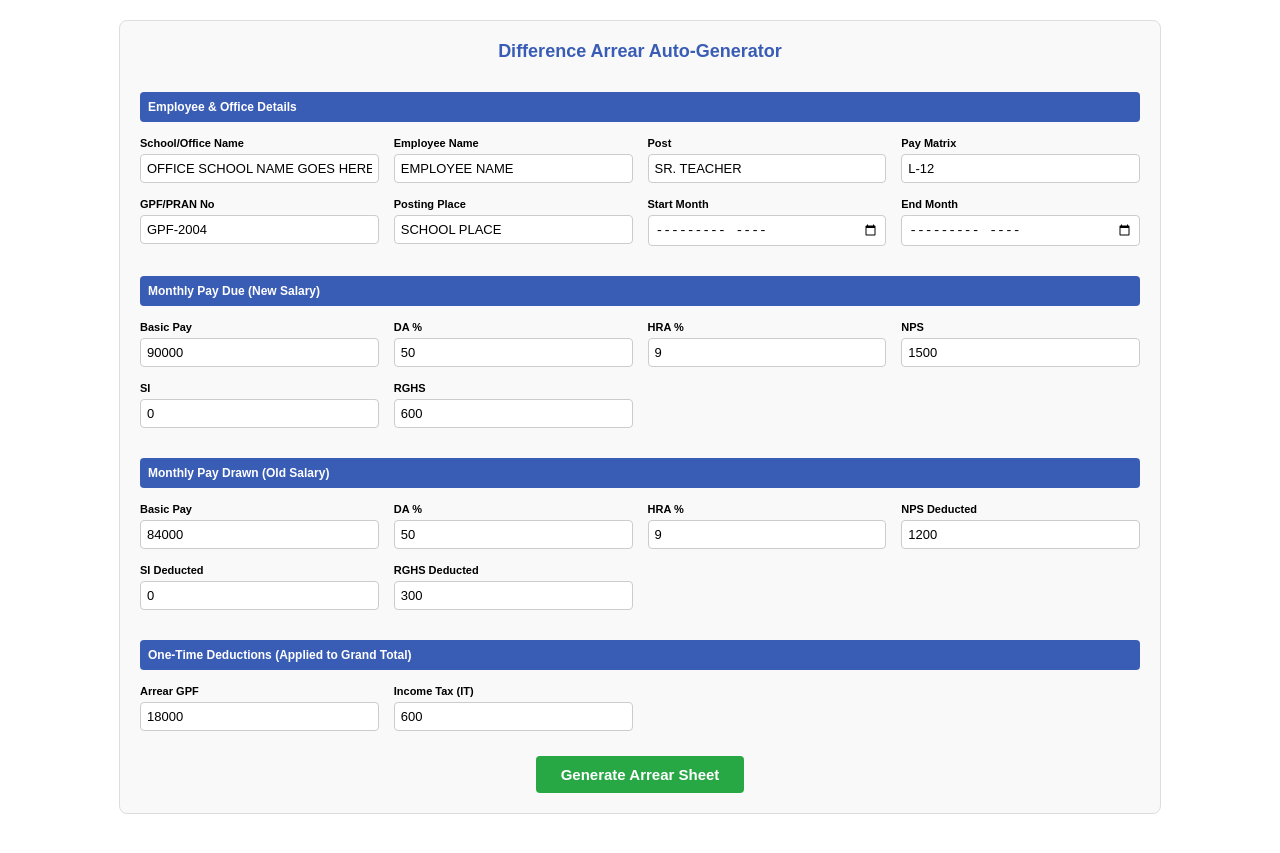
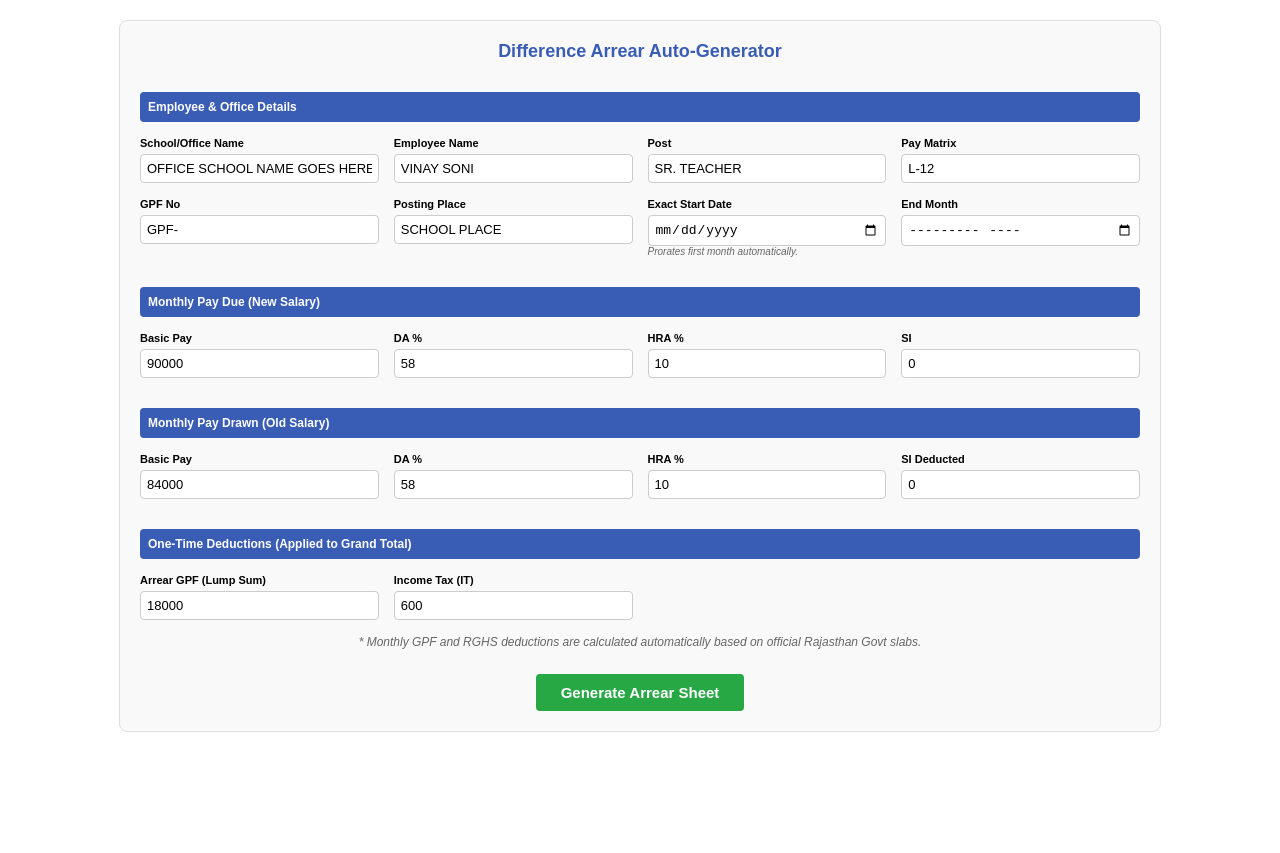
Before and after one commit to vsonitech/vinay, a Jekyll site: the page taxnew/a5.html, which Jekyll copies as it is, in a window 1280 px wide. Shown: the top 853 px of the page. Built offline with Jekyll 4.4.1, drawn with Linux system fonts in a browser that asks for light colours; some of the changed lines change nothing that is shown.

Commit message:
Update a5.html

```diff
--- a/taxnew/a5.html
+++ b/taxnew/a5.html
@@ -18,6 +18,7 @@
         .btn-container { text-align: center; margin-top: 25px; }
         button { padding: 10px 25px; background: #28a745; color: white; border: none; border-radius: 4px; cursor: pointer; font-size: 15px; font-weight: bold; }
         button:hover { background: #218838; }
+        .note { font-size: 10px; color: #666; font-style: italic; }
 
         /* --- Sheet Styles --- */
         .sheet-container { display: none; border: 1px solid #000; padding: 15px; background: #fff; max-width: 1400px; margin: 0 auto; }
@@ -61,35 +62,40 @@
             <div class="form-grid">
                 <div class="section-title">Employee & Office Details</div>
                 <div class="form-group"><label>School/Office Name</label><input type="text" id="i_school" value="OFFICE SCHOOL NAME GOES HERE"></div>
-                <div class="form-group"><label>Employee Name</label><input type="text" id="i_name" value="EMPLOYEE NAME"></div>
+                <div class="form-group"><label>Employee Name</label><input type="text" id="i_name" value="VINAY SONI"></div>
                 <div class="form-group"><label>Post</label><input type="text" id="i_post" value="SR. TEACHER"></div>
                 <div class="form-group"><label>Pay Matrix</label><input type="text" id="i_matrix" value="L-12"></div>
-                <div class="form-group"><label>GPF/PRAN No</label><input type="text" id="i_gpf" value="GPF-2004"></div>
+                <div class="form-group"><label>GPF No</label><input type="text" id="i_gpf" value="GPF-"></div>
                 <div class="form-group"><label>Posting Place</label><input type="text" id="i_place" value="SCHOOL PLACE"></div>
 
-                <div class="form-group"><label>Start Month</label><input type="month" id="i_start" required></div>
+                <div class="form-group">
+                    <label>Exact Start Date</label>
+                    <input type="date" id="i_start_date" required>
+                    <span class="note">Prorates first month automatically.</span>
+                </div>
                 <div class="form-group"><label>End Month</label><input type="month" id="i_end" required></div>
 
                 <div class="section-title">Monthly Pay Due (New Salary)</div>
                 <div class="form-group"><label>Basic Pay</label><input type="number" id="due_basic" value="90000"></div>
-                <div class="form-group"><label>DA %</label><input type="number" id="due_da_perc" value="50"></div>
-                <div class="form-group"><label>HRA %</label><input type="number" id="due_hra_perc" value="9"></div>
-                <div class="form-group"><label>NPS</label><input type="number" id="due_nps" value="1500"></div>
+                <div class="form-group"><label>DA %</label><input type="number" id="due_da_perc" value="58"></div>
+                <div class="form-group"><label>HRA %</label><input type="number" id="due_hra_perc" value="10"></div>
                 <div class="form-group"><label>SI</label><input type="number" id="due_si" value="0"></div>
-                <div class="form-group"><label>RGHS</label><input type="number" id="due_rghs" value="600"></div>
 
                 <div class="section-title">Monthly Pay Drawn (Old Salary)</div>
                 <div class="form-group"><label>Basic Pay</label><input type="number" id="drawn_basic" value="84000"></div>
-                <div class="form-group"><label>DA %</label><input type="number" id="drawn_da_perc" value="50"></div>
-                <div class="form-group"><label>HRA %</label><input type="number" id="drawn_hra_perc" value="9"></div>
-                <div class="form-group"><label>NPS Deducted</label><input type="number" id="drawn_nps" value="1200"></div>
+                <div class="form-group"><label>DA %</label><input type="number" id="drawn_da_perc" value="58"></div>
+                <div class="form-group"><label>HRA %</label><input type="number" id="drawn_hra_perc" value="10"></div>
                 <div class="form-group"><label>SI Deducted</label><input type="number" id="drawn_si" value="0"></div>
-                <div class="form-group"><label>RGHS Deducted</label><input type="number" id="drawn_rghs" value="300"></div>
 
                 <div class="section-title">One-Time Deductions (Applied to Grand Total)</div>
-                <div class="form-group"><label>Arrear GPF</label><input type="number" id="t_gpf" value="18000"></div>
+                <div class="form-group"><label>Arrear GPF (Lump Sum)</label><input type="number" id="t_gpf" value="18000"></div>
                 <div class="form-group"><label>Income Tax (IT)</label><input type="number" id="t_it" value="600"></div>
             </div>
+
+            <p class="note" style="text-align:center; font-size: 12px; margin-top: 15px;">
+                * Monthly GPF and RGHS deductions are calculated automatically based on official Rajasthan Govt slabs.
+            </p>
+
             <div class="btn-container">
                 <button type="button" onclick="generateSheet()">Generate Arrear Sheet</button>
             </div>
@@ -126,7 +132,7 @@
                     <th colspan="4">Pay Due</th>
                     <th colspan="4">Pay Drawn</th>
                     <th colspan="4">Pay Diff</th>
-                    <th colspan="3">NPS</th>
+                    <th colspan="3">GPF (M)</th>
                     <th colspan="3">SI</th>
                     <th colspan="3">Corona</th>
                     <th colspan="3">RGHS</th>
@@ -172,7 +178,6 @@
     </div>
 
     <script>
-        // Number to Words Converter
         function numberToWords(num) {
             if (num === 0) return 'Zero Only';
             let a = ['','One ','Two ','Three ','Four ', 'Five ','Six ','Seven ','Eight ','Nine ','Ten ','Eleven ','Twelve ','Thirteen ','Fourteen ','Fifteen ','Sixteen ','Seventeen ','Eighteen ','Nineteen '];
@@ -188,36 +193,55 @@
             return str.trim() + ' Only';
         }
 
-        // Generate Month Array
-        function getMonthsBetween(start, end) {
-            const startDate = new Date(start);
-            const endDate = new Date(end);
-            const months = [];
-            const monthNames = ["Jan", "Feb", "Mar", "Apr", "May", "Jun", "Jul", "Aug", "Sep", "Oct", "Nov", "Dec"];
+        // Rajasthan RGHS Slabs
+        function getRGHSSlab(basic) {
+            if (basic <= 18000) return 265;
+            if (basic <= 33500) return 440;
+            if (basic <= 54000) return 658;
+            return 875;
+        }
 
-            let current = new Date(startDate);
-            while (current <= endDate) {
-                let mName = monthNames[current.getMonth()];
-                let yName = current.getFullYear().toString().substr(-2);
-                months.push(`${mName}-${yName}`);
-                current.setMonth(current.getMonth() + 1);
-            }
-            return months;
+        // Rajasthan GPF Slabs
+        function getGPFSlab(basic) {
+            if (basic <= 23100) return 1450;
+            if (basic <= 28500) return 1625;
+            if (basic <= 38500) return 2100;
+            if (basic <= 51500) return 2850;
+            if (basic <= 62000) return 3550;
+            if (basic <= 72000) return 4200;
+            if (basic <= 80000) return 4800;
+            if (basic <= 116000) return 6150;
+            return 7150;
         }
 
         function generateSheet() {
-            // Validate dates
-            const startInput = document.getElementById('i_start').value;
-            const endInput = document.getElementById('i_end').value;
-            if (!startInput || !endInput) {
-                alert("Please select both Start Month and End Month.");
+            const startDateInput = document.getElementById('i_start_date').value;
+            const endMonthInput = document.getElementById('i_end').value;
+            if (!startDateInput || !endMonthInput) {
+                alert("Please select both Start Date and End Month.");
                 return;
             }
 
-            const months = getMonthsBetween(startInput, endInput);
-            if(months.length === 0) {
+            const startD = new Date(startDateInput);
+            const endD = new Date(endMonthInput + "-01");
+            if(startD > endD) {
                 alert("End date must be after start date.");
                 return;
+            }
+
+            const monthNames = ["Jan", "Feb", "Mar", "Apr", "May", "Jun", "Jul", "Aug", "Sep", "Oct", "Nov", "Dec"];
+
+            // Build the month array correctly
+            let months = [];
+            let current = new Date(startD.getFullYear(), startD.getMonth(), 1);
+            while(current <= endD) {
+                months.push({
+                    name: monthNames[current.getMonth()] + "-" + current.getFullYear().toString().substr(-2),
+                    year: current.getFullYear(),
+                    month: current.getMonth(),
+                    isFirst: months.length === 0
+                });
+                current.setMonth(current.getMonth() + 1);
             }
 
             // Fill Header details
@@ -228,119 +252,124 @@
             document.getElementById('o_matrix').innerText = document.getElementById('i_matrix').value.toUpperCase();
             document.getElementById('o_gpf').innerText = document.getElementById('i_gpf').value.toUpperCase();
             document.getElementById('o_place').innerText = document.getElementById('i_place').value.toUpperCase();
-            document.getElementById('o_period').innerText = `${months[0]} to ${months[months.length-1]}`;
 
-            // Helper to get numbers
+            const startStr = `${startD.getDate()} ${months[0].name}`;
+            document.getElementById('o_period').innerText = `${startStr} to ${months[months.length-1].name}`;
+
             const getVal = (id) => parseFloat(document.getElementById(id).value) || 0;
 
-            // Monthly Due logic
-            const due_p = getVal('due_basic');
-            const due_da = Math.round(due_p * (getVal('due_da_perc') / 100));
-            const due_h = Math.round(due_p * (getVal('due_hra_perc') / 100));
-            const due_t = due_p + due_da + due_h;
+            const base_due_basic = getVal('due_basic');
+            const due_da_perc = getVal('due_da_perc');
+            const due_hra_perc = getVal('due_hra_perc');
+            const due_si = getVal('due_si');
+            const due_gpf_slab = getGPFSlab(base_due_basic);
+            const due_rghs_slab = getRGHSSlab(base_due_basic);
 
-            const due_nps = getVal('due_nps');
-            const due_si = getVal('due_si');
-            const due_rghs = getVal('due_rghs');
+            const base_dr_basic = getVal('drawn_basic');
+            const dr_da_perc = getVal('drawn_da_perc');
+            const dr_hra_perc = getVal('drawn_hra_perc');
+            const dr_si = getVal('drawn_si');
+            const dr_gpf_slab = getGPFSlab(base_dr_basic);
+            const dr_rghs_slab = getRGHSSlab(base_dr_basic);
 
-            // Monthly Drawn logic
-            const dr_p = getVal('drawn_basic');
-            const dr_da = Math.round(dr_p * (getVal('drawn_da_perc') / 100));
-            const dr_h = Math.round(dr_p * (getVal('drawn_hra_perc') / 100));
-            const dr_t = dr_p + dr_da + dr_h;
-
-            const dr_nps = getVal('drawn_nps');
-            const dr_si = getVal('drawn_si');
-            const dr_rghs = getVal('drawn_rghs');
-
-            // Monthly Differences
-            const df_p = due_p - dr_p;
-            const df_da = due_da - dr_da;
-            const df_h = due_h - dr_h;
-            const df_t = due_t - dr_t;
-
-            const df_nps = due_nps - dr_nps;
-            const df_si = due_si - dr_si;
-            const df_rghs = due_rghs - dr_rghs;
-            const df_cor = 0; // Corona usually 0
-
-            // Initialize Grand Totals Object
             let GT = {
                 due_p:0, due_da:0, due_h:0, due_t:0,
                 dr_p:0, dr_da:0, dr_h:0, dr_t:0,
                 df_p:0, df_da:0, df_h:0, df_t:0,
-                nps_d:0, nps_ded:0, nps_df:0,
+                gpf_d:0, gpf_ded:0, gpf_df:0,
                 si_d:0, si_ded:0, si_df:0,
                 rghs_d:0, rghs_ded:0, rghs_df:0
             };
 
             const tbody = document.getElementById('tableBody');
-            tbody.innerHTML = ''; // Clear old rows
+            tbody.innerHTML = '';
 
-            // Generate Monthly Rows
-            months.forEach((month, index) => {
-                // Accumulate totals
-                GT.due_p += due_p; GT.due_da += due_da; GT.due_h += due_h; GT.due_t += due_t;
-                GT.dr_p += dr_p; GT.dr_da += dr_da; GT.dr_h += dr_h; GT.dr_t += dr_t;
-                GT.df_p += df_p; GT.df_da += df_da; GT.df_h += df_h; GT.df_t += df_t;
+            months.forEach((m, index) => {
+                let fraction = 1;
+                let dayLabel = "";
 
-                GT.nps_d += due_nps; GT.nps_ded += dr_nps; GT.nps_df += df_nps;
+                // Prorate the first month if start date is > 1st
+                if (m.isFirst && startD.getDate() > 1) {
+                    let daysInMonth = new Date(m.year, m.month + 1, 0).getDate();
+                    let daysWorked = daysInMonth - startD.getDate() + 1;
+                    fraction = daysWorked / daysInMonth;
+                    dayLabel = `<br><span style="font-size:9px; color:#666;">(${daysWorked}d)</span>`;
+                }
+
+                // Month Due
+                let m_due_p = Math.round(base_due_basic * fraction);
+                let m_due_da = Math.round(m_due_p * (due_da_perc / 100));
+                let m_due_h = Math.round(m_due_p * (due_hra_perc / 100));
+                let m_due_t = m_due_p + m_due_da + m_due_h;
+
+                // Month Drawn
+                let m_dr_p = Math.round(base_dr_basic * fraction);
+                let m_dr_da = Math.round(m_dr_p * (dr_da_perc / 100));
+                let m_dr_h = Math.round(m_dr_p * (dr_hra_perc / 100));
+                let m_dr_t = m_dr_p + m_dr_da + m_dr_h;
+
+                // Diffs
+                let m_df_p = m_due_p - m_dr_p;
+                let m_df_da = m_due_da - m_dr_da;
+                let m_df_h = m_due_h - m_dr_h;
+                let m_df_t = m_due_t - m_dr_t;
+
+                // Deductions (Full slabs apply regardless of days worked)
+                let df_gpf = due_gpf_slab - dr_gpf_slab;
+                let df_si = due_si - dr_si;
+                let df_rghs = due_rghs_slab - dr_rghs_slab;
+
+                // Accumulate GT
+                GT.due_p += m_due_p; GT.due_da += m_due_da; GT.due_h += m_due_h; GT.due_t += m_due_t;
+                GT.dr_p += m_dr_p; GT.dr_da += m_dr_da; GT.dr_h += m_dr_h; GT.dr_t += m_dr_t;
+                GT.df_p += m_df_p; GT.df_da += m_df_da; GT.df_h += m_df_h; GT.df_t += m_df_t;
+
+                GT.gpf_d += due_gpf_slab; GT.gpf_ded += dr_gpf_slab; GT.gpf_df += df_gpf;
                 GT.si_d += due_si; GT.si_ded += dr_si; GT.si_df += df_si;
-                GT.rghs_d += due_rghs; GT.rghs_ded += dr_rghs; GT.rghs_df += df_rghs;
+                GT.rghs_d += due_rghs_slab; GT.rghs_ded += dr_rghs_slab; GT.rghs_df += df_rghs;
 
                 let row = `<tr>
                     <td>${index + 1}</td>
-                    <td>${month}</td>
-                    <td>${due_p}</td><td>${due_da}</td><td>${due_h}</td><td class="blue-text">${due_t}</td>
-                    <td>${dr_p}</td><td>${dr_da}</td><td>${dr_h}</td><td class="blue-text">${dr_t}</td>
-                    <td>${df_p}</td><td>${df_da}</td><td>${df_h}</td><td class="blue-text">${df_t}</td>
+                    <td>${m.name}${dayLabel}</td>
+                    <td>${m_due_p}</td><td>${m_due_da}</td><td>${m_due_h}</td><td class="blue-text">${m_due_t}</td>
+                    <td>${m_dr_p}</td><td>${m_dr_da}</td><td>${m_dr_h}</td><td class="blue-text">${m_dr_t}</td>
+                    <td>${m_df_p}</td><td>${m_df_da}</td><td>${m_df_h}</td><td class="blue-text">${m_df_t}</td>
 
-                    <td>${due_nps}</td><td>${dr_nps}</td><td class="blue-text">${df_nps}</td>
+                    <td>${due_gpf_slab}</td><td>${dr_gpf_slab}</td><td class="blue-text">${df_gpf}</td>
                     <td>${due_si}</td><td>${dr_si}</td><td class="blue-text">${df_si}</td>
                     <td>0</td><td>0</td><td class="blue-text">0</td>
-                    <td>${due_rghs}</td><td>${dr_rghs}</td><td class="blue-text">${df_rghs}</td>
+                    <td>${due_rghs_slab}</td><td>${dr_rghs_slab}</td><td class="blue-text">${df_rghs}</td>
 
                     <td></td><td></td><td></td><td></td><td></td><td></td>
                 </tr>`;
                 tbody.innerHTML += row;
             });
 
-            // Calculate Final Deductions on Grand Total
+
+        // Final Deds
             const arr_gpf = getVal('t_gpf');
             const arr_it = getVal('t_it');
-            const total_deductions = GT.nps_df + GT.si_df + 0 + GT.rghs_df + arr_gpf + arr_it; // 0 is Corona
+            const total_deductions = GT.gpf_df + GT.si_df + 0 + GT.rghs_df + arr_gpf + arr_it;
             const net_pay = GT.df_t - total_deductions;
 
-            // Generate Grand Total Row
             const gtRow = document.getElementById('grandTotalRow');
             gtRow.innerHTML = `
                 <td colspan="2" style="text-align: right; padding-right: 10px;">GRAND TOTAL</td>
+                <td class="blue-text">${GT.due_p}</td><td class="blue-text">${GT.due_da}</td><td class="blue-text">${GT.due_h}</td><td class="blue-text">${GT.due_t}</td>
+                <td class="blue-text">${GT.dr_p}</td><td class="blue-text">${GT.dr_da}</td><td class="blue-text">${GT.dr_h}</td><td class="blue-text">${GT.dr_t}</td>
+                <td class="blue-text">${GT.df_p}</td><td class="blue-text">${GT.df_da}</td><td class="blue-text">${GT.df_h}</td><td class="blue-text">${GT.df_t}</td>
 
-                <td class="blue-text">${GT.due_p}</td><td class="blue-text">${GT.due_da}</td>
-                <td class="blue-text">${GT.due_h}</td><td class="blue-text">${GT.due_t}</td>
-
-                <td class="blue-text">${GT.dr_p}</td><td class="blue-text">${GT.dr_da}</td>
-                <td class="blue-text">${GT.dr_h}</td><td class="blue-text">${GT.dr_t}</td>
-
-                <td class="blue-text">${GT.df_p}</td><td class="blue-text">${GT.df_da}</td>
-                <td class="blue-text">${GT.df_h}</td><td class="blue-text">${GT.df_t}</td>
-
-                <td class="blue-text">${GT.nps_d}</td><td class="blue-text">${GT.nps_ded}</td><td class="blue-text">${GT.nps_df}</td>
+                <td class="blue-text">${GT.gpf_d}</td><td class="blue-text">${GT.gpf_ded}</td><td class="blue-text">${GT.gpf_df}</td>
                 <td class="blue-text">${GT.si_d}</td><td class="blue-text">${GT.si_ded}</td><td class="blue-text">${GT.si_df}</td>
                 <td class="blue-text">0</td><td class="blue-text">0</td><td class="blue-text">0</td>
                 <td class="blue-text">${GT.rghs_d}</td><td class="blue-text">${GT.rghs_ded}</td><td class="blue-text">${GT.rghs_df}</td>
 
-                <td class="blue-text">${arr_gpf}</td>
-                <td class="blue-text">${arr_it}</td>
-                <td class="red-text">${total_deductions}</td>
-                <td class="green-text">${net_pay}</td>
+                <td class="blue-text">${arr_gpf}</td><td class="blue-text">${arr_it}</td><td class="red-text">${total_deductions}</td><td class="green-text">${net_pay}</td>
                 <td></td><td></td>
             `;
 
-            // Words
             document.getElementById('o_words').innerText = 'Rupees ' + numberToWords(net_pay);
 
-            // Toggle UI
             document.getElementById('inputForm').style.display = 'none';
             document.getElementById('actionButtons').style.display = 'block';
             document.getElementById('outputSheet').style.display = 'block';
@@ -353,4 +382,4 @@
         }
     </script>
 </body>
-                      </html>
+</html>
```
